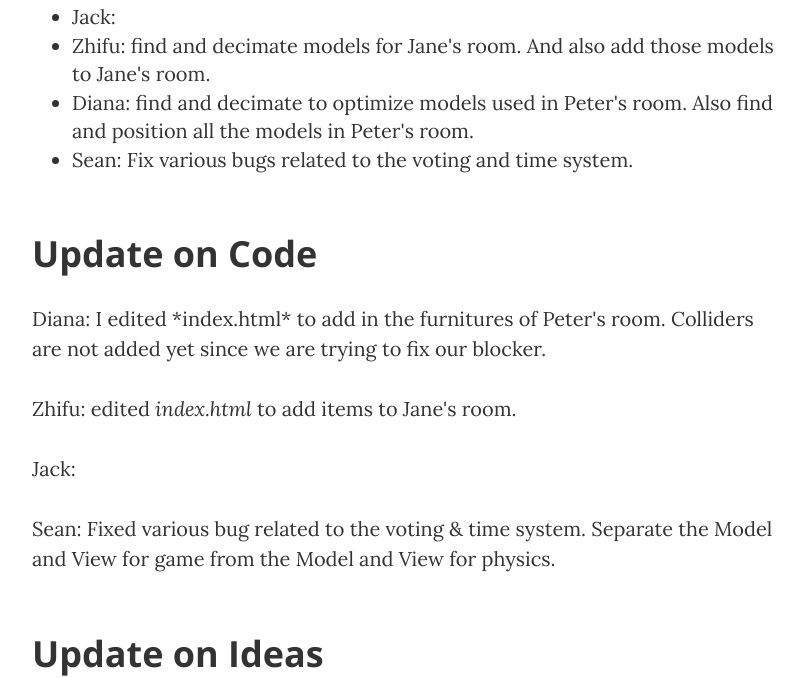
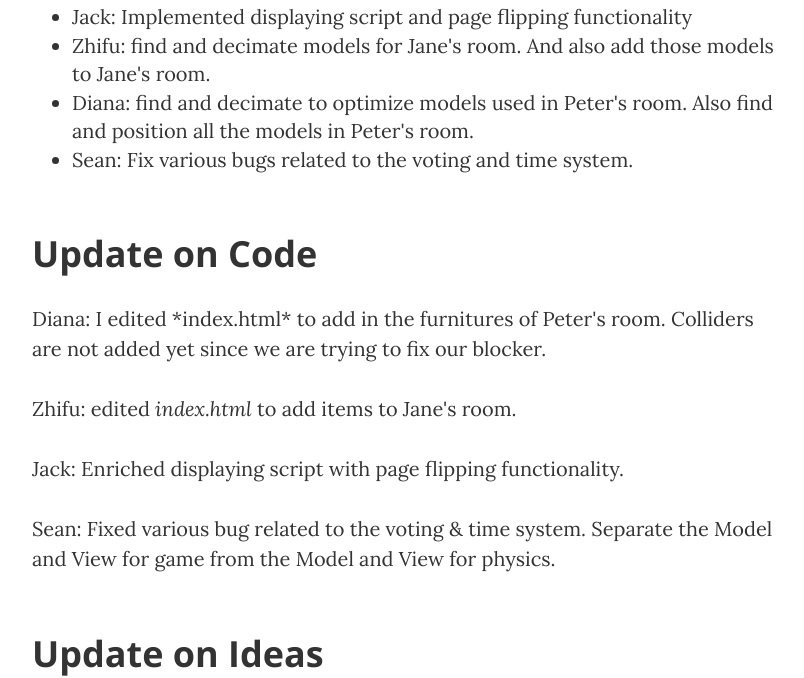
Before and after one commit to UWRealityLab/xrcapstone21sp-team2, a website: page docs/blog-w8.html in a window 1280 px wide. Shown: the part 692-1370 px from the top of the page, without its empty margins (233-1037 px from the left). Drawn offline with nearby package versions, Linux system fonts and the light colour scheme.

Commit message:
Update blog-w8.html

```diff
--- a/docs/blog-w8.html
+++ b/docs/blog-w8.html
@@ -94,7 +94,7 @@
 
                     <h2 class="section-heading">What Every Member Did</h2>
                     <ul>
-                        <li>Jack: </li>
+                        <li>Jack: Implemented displaying script and page flipping functionality</li>
                         <li>Zhifu: find and decimate models for Jane's room. And also add those models to Jane's room.</li>
                         <li>
                             Diana: find and decimate to optimize models used in Peter's room. Also find and position all the models in Peter's room.
@@ -109,7 +109,7 @@
                         Zhifu: edited <em>index.html</em> to add items to Jane's room.
                     </p>
                     <p>
-                        Jack:
+                        Jack: Enriched displaying script with page flipping functionality.
                     </p>
                     <p>
                         Sean: Fixed various bug related to the voting & time system. Separate the Model and View for game from the Model and View for physics.
@@ -130,7 +130,7 @@
                         The last big room needs to be added, which is Wendy’s Inn. Wendy is a singer, so the place of her inn is basically a big stage with musical instruments. The major objects include: a stage, lighting, musical instrument, bar table, bar chair, a doll, some balloons, shelves, plants, some photos. Wendy’s friend is also dead in Lucas’s room, since Wendy does compete for sales with Jane, she believes Jane is the one who murdered her friend. Some important hints include her cell phone, her text history with Jane, a basket that has a jade pendant, and a handkerchief sprayed with poison in the doll’s hat.
                     </p>
                     <ul>
-                        <li>Jack:  </li>
+                        <li>Jack: Work on dynamic loading.</li>
                         <li>Zhifu: Add colliders to items as Diana is adding more models to different rooms in the next week.</li>
                         <li>Diana: Set up Sonia's room and Wendy's inn with static objects, outline interactive objects; hopefully making progress on the blocking issue. </li>
                         <li>Sean: Try to put define-collider into mixin</li>
```
